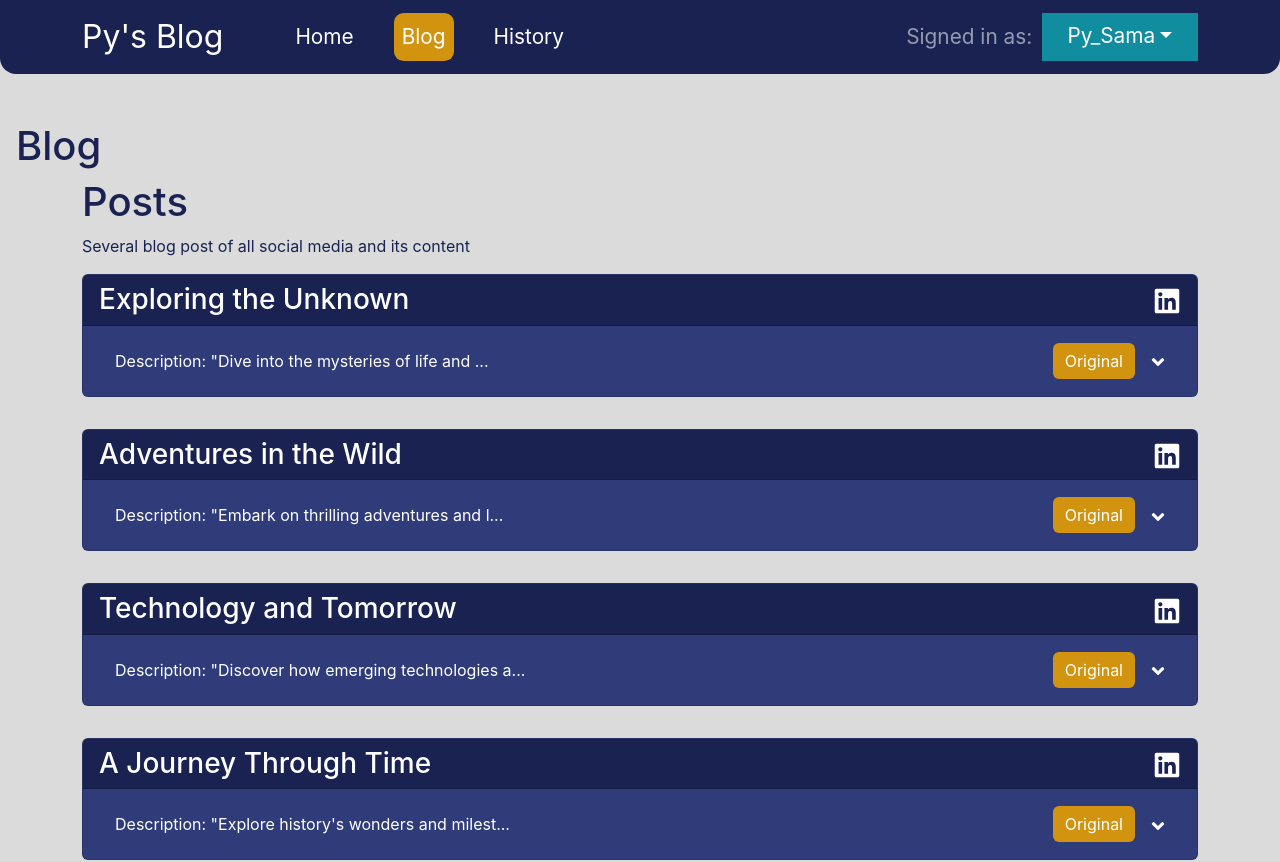
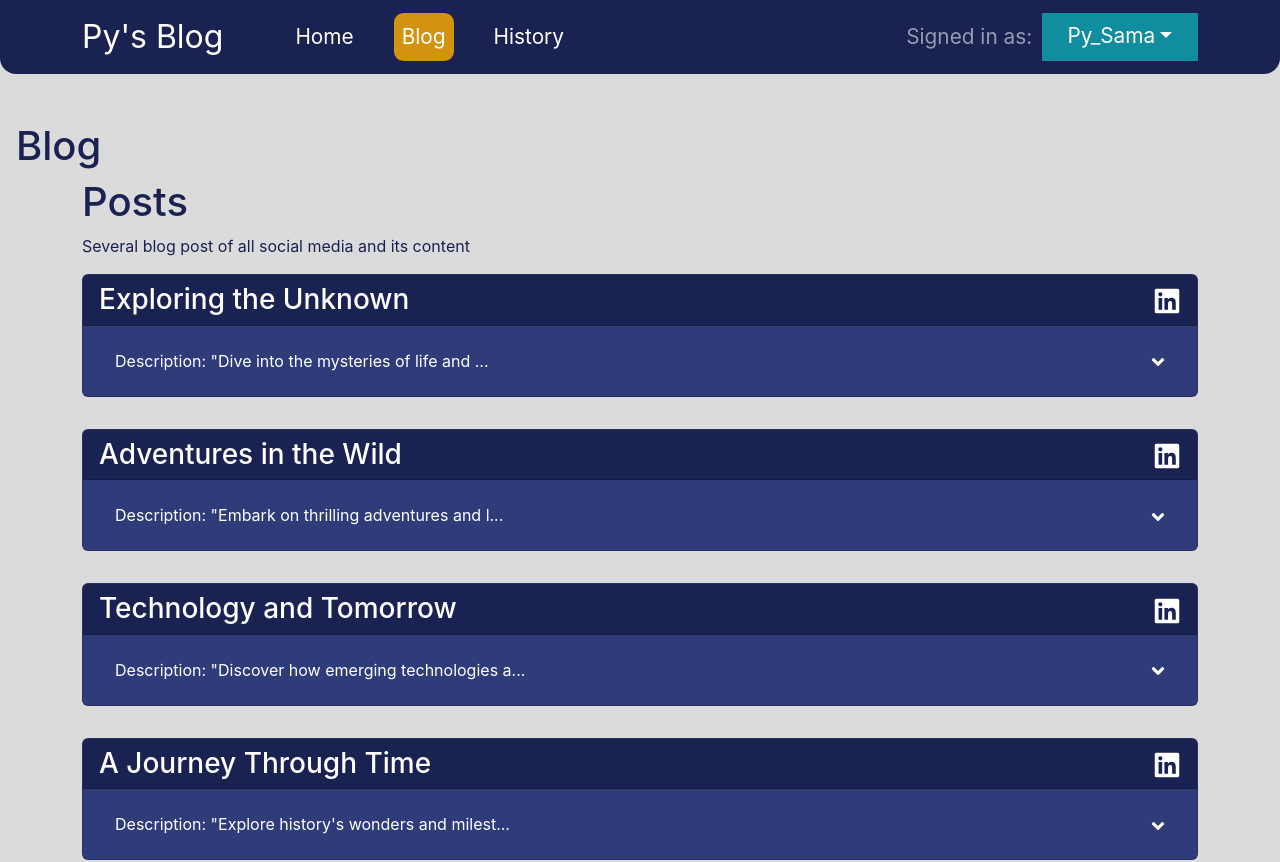
Before and after one commit to rashadmin/py_blog, a React (Create React App) app: page /blog in a window 1280 px wide. Shown: the top 862 px of the page. Built offline with nearby package versions, Linux system fonts and the light colour scheme.

Commit message:
added original button that shows the original content below content when clicked and hide when reclciked

```diff
--- a/src/components/PostCard.js
+++ b/src/components/PostCard.js
@@ -57,22 +57,22 @@ function PostCard(props) {
 
         <Collapse in={open}>
           <div id="collapse-content" className="mt-3">
-            {show ? truncatedoriginal :truncatedContent}
+            {truncatedContent}
             </div>
           </Collapse>
-          {!open && (
-    <div>
-      {show ? truncatedoriginal : truncatedContent}
-    </div>)}
-          {/* {!open && show ? truncatedoriginal : truncatedContent} */}
+
+      {!open &&  truncatedContent}
+      {show && truncatedoriginal}
+    {/* </div>)} */}
         </div>
+
         <div className="d-flex justify-content-end align-items-center btn-gap">
           {/* <Button className="fixed" onClick={buttonText === "Copy" && handleButtonClick}>
             {buttonText}
           </Button> */}
-          <Button className="fixed" onClick={handleButtonClick}>
-            {show ? 'Formatted' : 'Original'}
-          </Button>
+          {open && <Button className="fixed" onClick={handleButtonClick}>
+            {show ? 'Hide Original' : 'Show Original'}
+          </Button>}
           <Button variant="link" onClick={toggleCollapse} aria-controls="collapse-content" aria-expanded={open} style={{ textDecoration: "none",color:'#ffffff' }}>
              {open ? <FaAngleUp size={20} /> : <FaAngleDown size={20} />}
           </Button>
```
